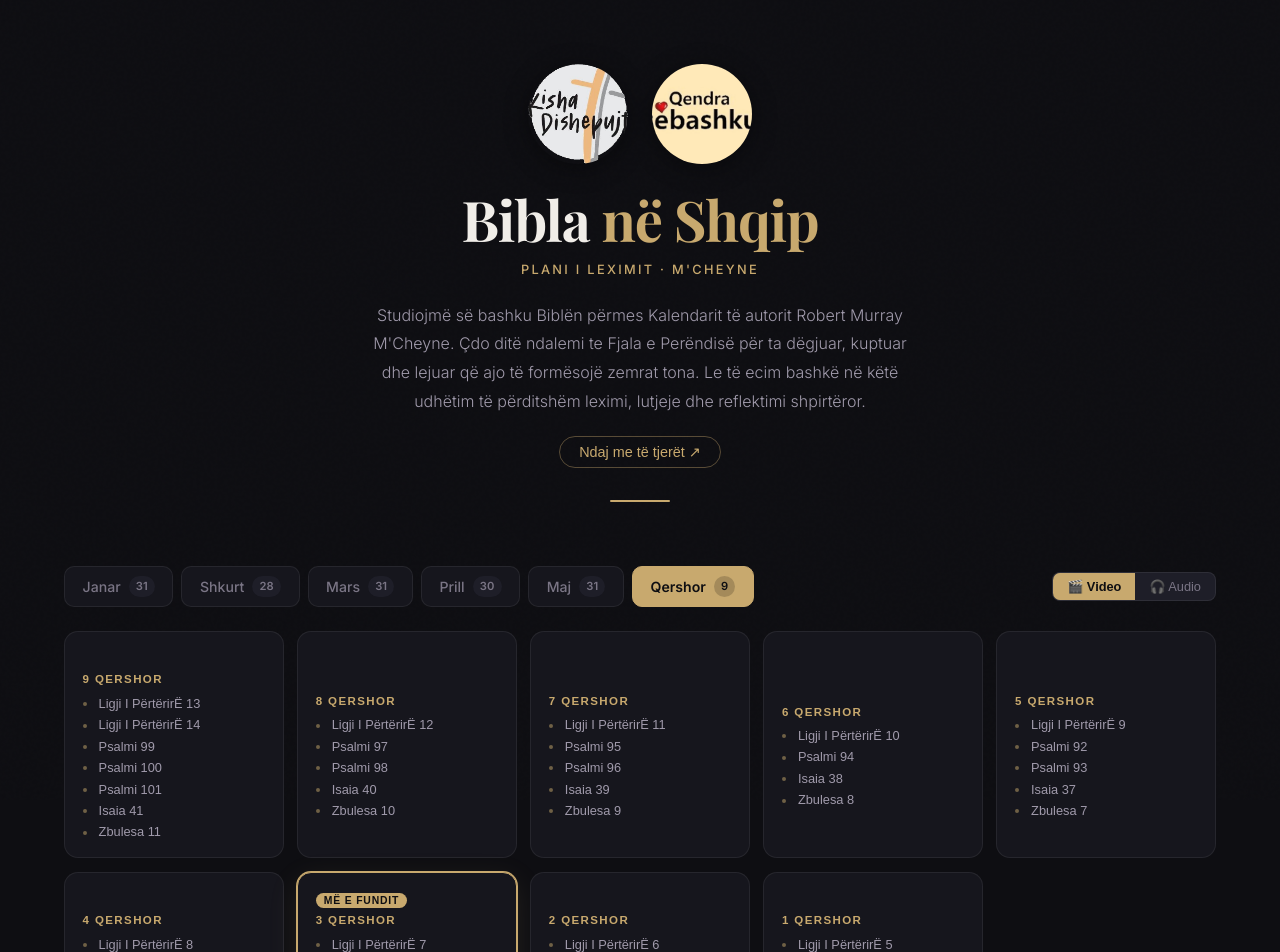
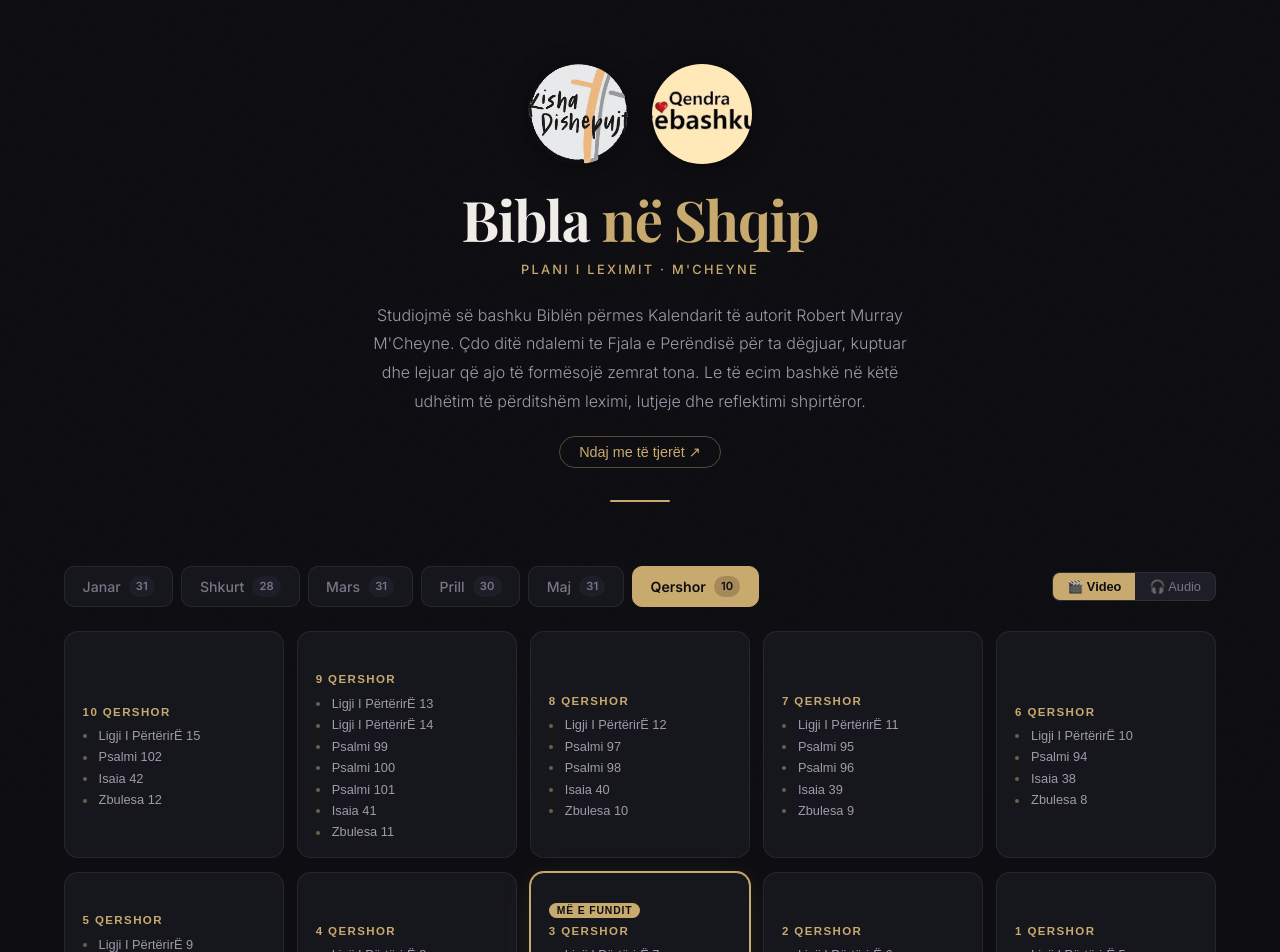
Before and after one commit to jeffandmeredith-max/bibla-shqip, a React (Vite) app: page / in a window 1280 px wide. Shown: the top 952 px of the page. Built offline with nearby package versions, Linux system fonts and the light colour scheme.

Commit message:
chore: daily update 2026-06-10

```diff
--- a/src/data/june.js
+++ b/src/data/june.js
@@ -230,5 +230,28 @@ export const june = [
         "start": 856
       }
     ]
+  },
+  {
+    "day": 10,
+    "date": "10 Qershor",
+    "videoId": "fNyAyAi9Wgs",
+    "readings": [
+      {
+        "title": "Ligji I PërtërirË 15",
+        "start": 0
+      },
+      {
+        "title": "Psalmi 102",
+        "start": 213
+      },
+      {
+        "title": "Isaia 42",
+        "start": 370
+      },
+      {
+        "title": "Zbulesa 12",
+        "start": 596
+      }
+    ]
   }
 ]
```
